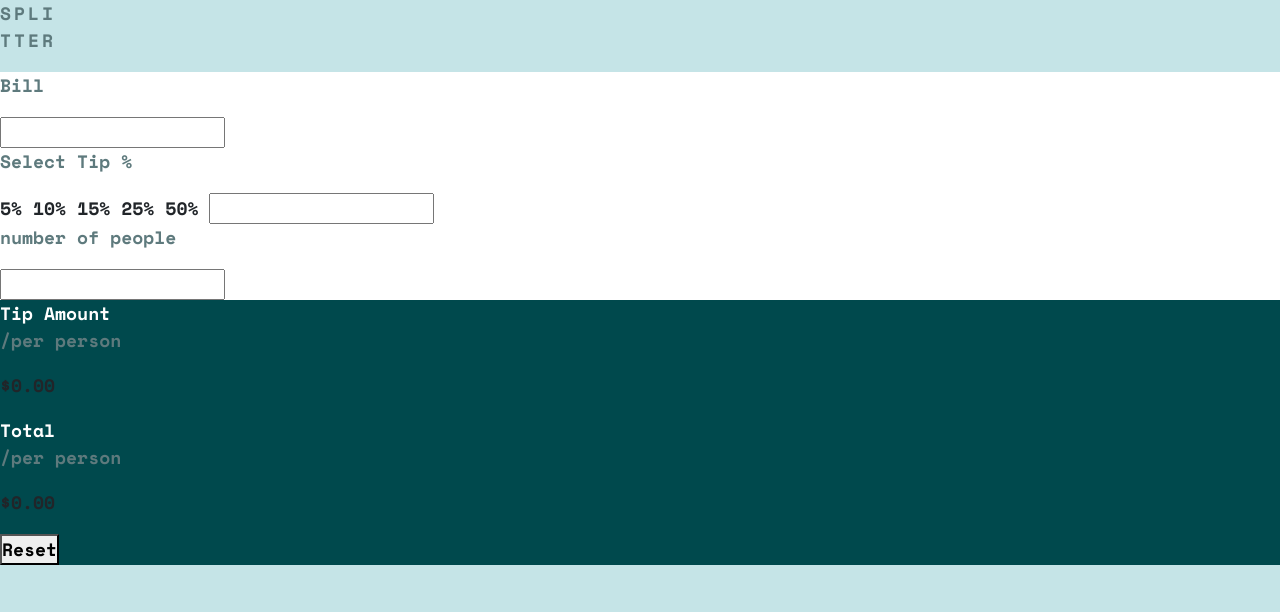
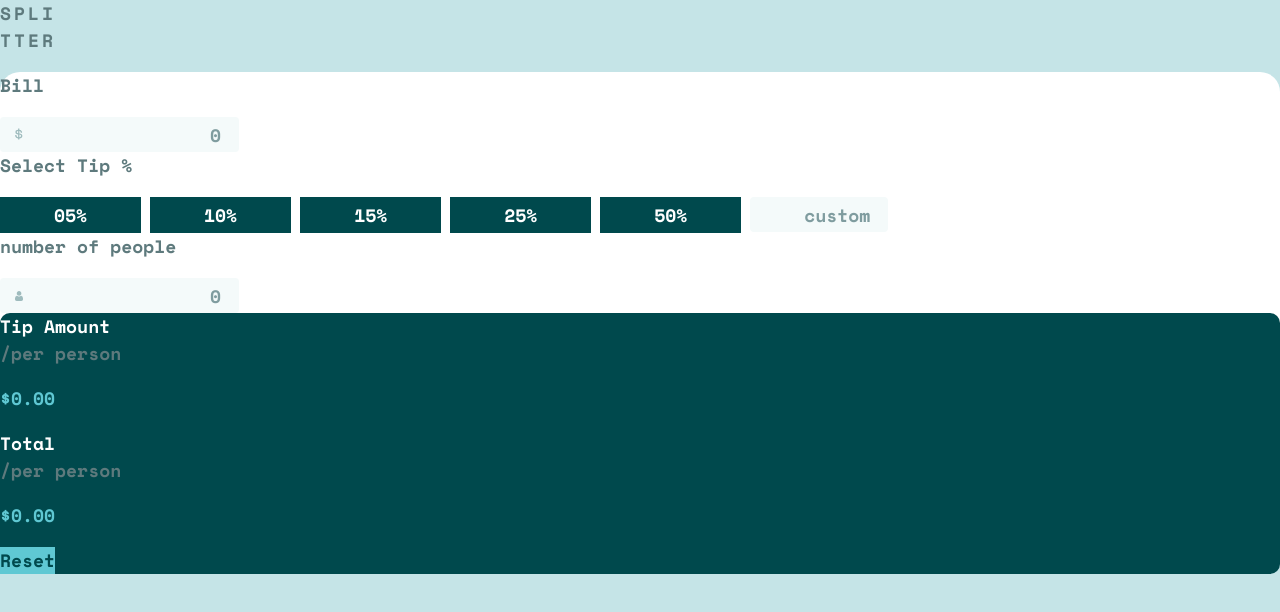
Before and after one commit to lumbrjx/split-tier, a website: page index.html in a window 1280 px wide. Drawn offline with nearby package versions, Linux system fonts and the light colour scheme.

Commit message:
styiling all the compoonents with the right colors

```diff
--- a/index.html
+++ b/index.html
@@ -14,30 +14,37 @@
 </head>
 <body class="bg-light-grayish-cyan">
   <p class="text-dark-grayish-cyan" id="titleCustom" >SPLI<br>TTER</p>
-  <div class="bg-white-custom">
+  <div class="bg-white-custom" id="parentContainer">
     <div >
       <!-- entery -->
       <div>
         <p class="text-dark-grayish-cyan">Bill</p>
-        <input type="text" title="bill">
+
+
+
+        <input type="text" title="bill" class="border-0 bg-very-light-grayish-cyan pe-3 " id="inpts1"  placeholder="0">
+
+
+
       </div>
       <div>
         <p class="text-dark-grayish-cyan" >Select Tip %</p>
-        <div class="">
-          <span>5%</span>
-          <span>10%</span>
-          <span>15%</span>
-          <span>25%</span>
-          <span>50%</span>
-          <input type="text" title="custom" class="text-dark-grayish-cyan">
+        <div class="d-flex flex-wrap gap-2">
+          <span class="bg-very-dark-cyan text-white-custom py-1 px-5 ">05%</span>
+          <span class="bg-very-dark-cyan text-white-custom py-1 px-5 ">10%</span>
+          <span class="bg-very-dark-cyan text-white-custom py-1 px-5 ">15%</span>
+          <span class="bg-very-dark-cyan text-white-custom py-1 px-5 ">25%</span>
+          <span class="bg-very-dark-cyan text-white-custom py-1 px-5 ">50%</span>
+          <input type="text" title="custom" class="border-0 bg-very-light-grayish-cyan pe-3 py-1" id="inpts3" placeholder="custom">
         </div>
       </div>
       <div>
         <p class="text-dark-grayish-cyan">number of people</p>
-        <input type="text" title="ppl">
+
+        <input type="text" title="ppl" class="border-0 bg-very-light-grayish-cyan pe-3" id="inpts2"  placeholder="0">
       </div>
     </div>
-    <div class="bg-very-dark-cyan">
+    <div class="bg-very-dark-cyan" id="childContainer">
       <!-- results -->
       <div  >
         <div>
@@ -45,7 +52,7 @@
             <p class="text-white-custom" >Tip Amount <br> <span class="text-dark-grayish-cyan">/per person</span> </p>
           </div>
           <div>
-            <p>$0.00</p>
+            <p class="text-grayish-cyan">$0.00</p>
           </div>
         </div>
         <div>
@@ -53,12 +60,12 @@
             <p class="text-white-custom" >Total<br> <span class="text-dark-grayish-cyan" >/per person</span> </p>
           </div>
           <div>
-            <p>$0.00</p>
+            <p class="text-grayish-cyan">$0.00</p>
           </div>
         </div>
       </div>
       <div>
-        <button title="Reset" class="text-very-dark-grayish-cyan" >Reset</button>
+        <button title="Reset"class="border-0 bg-grayish-cyan text-very-dark-cyan ">Reset</button>
       </div>
     </div>
   </div>
--- a/scss/_customColors.scss
+++ b/scss/_customColors.scss
@@ -1,11 +1,16 @@
 @import "../node_modules/bootstrap/scss/_functions.scss";
 @import "../node_modules/bootstrap/scss/_variables.scss";
-
+$very-dark-cyan: hsl(183, 100%, 15%);
+$dark-grayish-cyan: hsl(186, 14%, 43%);
+$grayish-cyan: hsl(184, 14%, 56%);
+$light-grayish-cyan: hsl(185, 41%, 84%);
+$very-light-grayish-cyan: hsl(189, 41%, 97%);
+$white-custom: hsl(0, 0%, 100%);
 
 $customColors : (
      'very-dark-cyan': hsl(183, 100%, 15%),
      'dark-grayish-cyan': hsl(186, 14%, 43%),
-     'grayish-cyan': hsl(184, 14%, 56%),
+     'grayish-cyan': hsl(186, 57%, 60%),
      'light-grayish-cyan': hsl(185, 41%, 84%),
      'very-light-grayish-cyan': hsl(189, 41%, 97%),
      'white-custom': hsl(0, 0%, 100%)
--- a/scss/_customElements.scss
+++ b/scss/_customElements.scss
@@ -1,3 +1,4 @@
+@import "./customColors";
 *{
     padding: 0;
     margin:0 ;
@@ -6,3 +7,34 @@
 #titleCustom{
     letter-spacing: 3px;
 }
+#inpts1{
+    background-image: url("../images/icon-dollar.svg");
+
+}
+#inpts2{
+    background-image: url("../images/icon-person.svg");
+
+}
+#inpts1 ,#inpts2,#inpts3{
+    height: 35px;
+    background-size: 8px;
+    background-repeat: no-repeat;
+    background-position: center left;
+    background-position-x: 15px;
+    text-align: end;
+    border-radius: 4px;
+    color: $very-dark-cyan;
+}
+#inpts1::placeholder ,#inpts2::placeholder,#inpts3::placeholder{
+    color: $grayish-cyan;
+}
+#inpts3{
+    width: calc(6rem + 30px);
+
+}
+#parentContainer{
+    border-radius: 20px;
+}
+#childContainer{
+    border-radius: 10px;
+}
```
Also changed, not shown: css/index.min.css, 1 other file.
